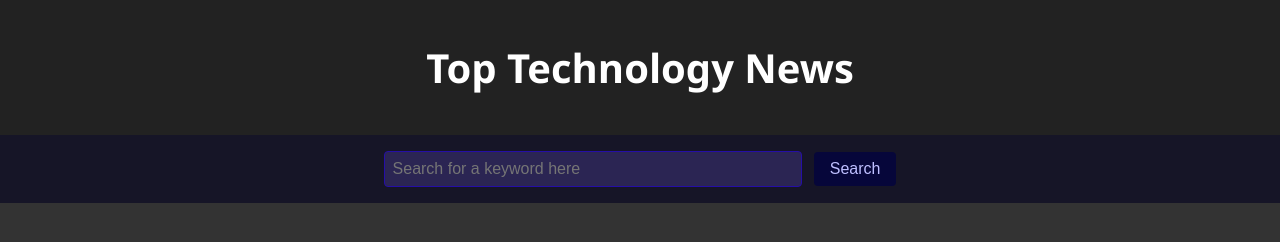
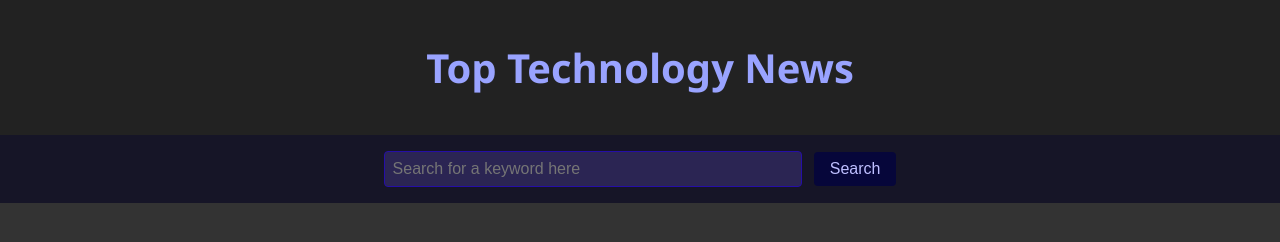
Before and after one commit to Do0ky/News-App, a website built with Parcel: page index.html in a window 1280 px wide. Built offline with nearby package versions, Linux system fonts and the light colour scheme; no server answers.

```diff
--- a/style.css
+++ b/style.css
@@ -12,7 +12,7 @@
     text-align: center;
     padding: 1em;
     background-color: #222;
-    color: #fff;
+    color: #99a3ff;
     margin: 0;
 }
 /* News container */
```
